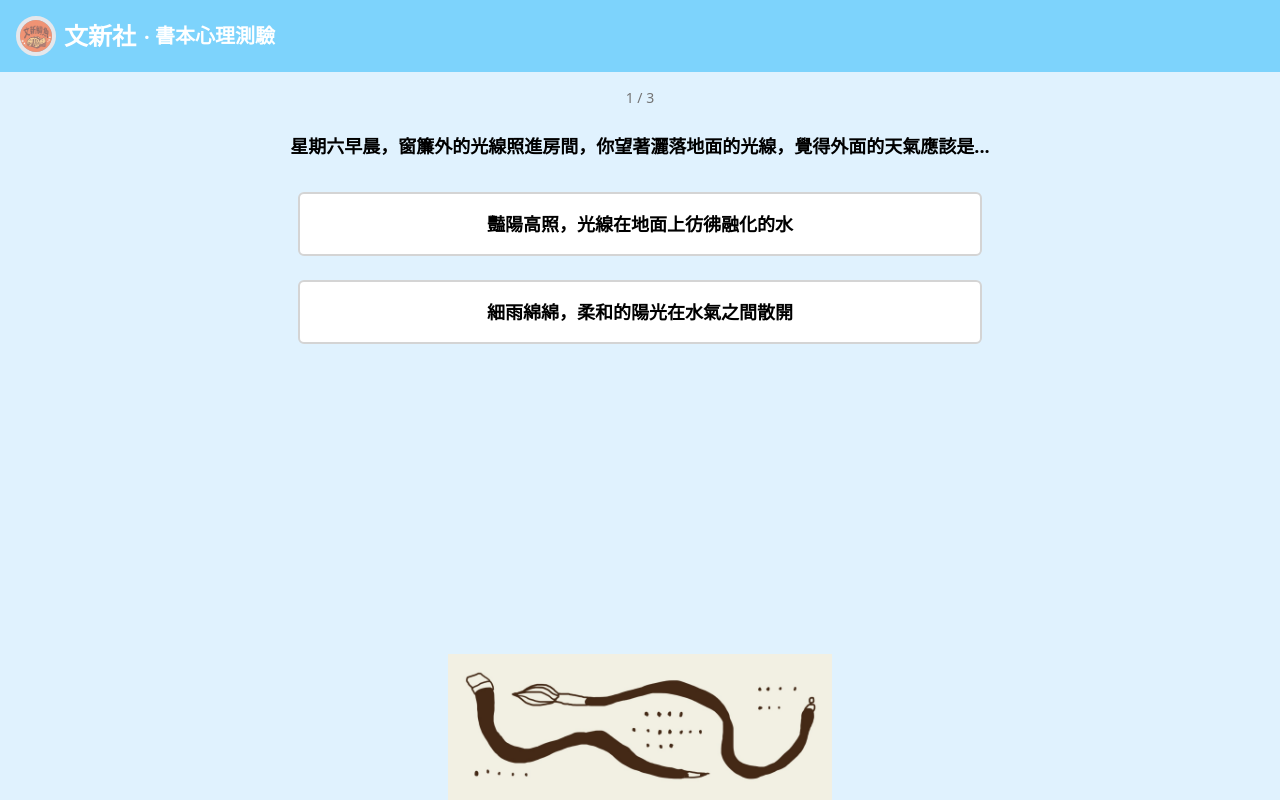
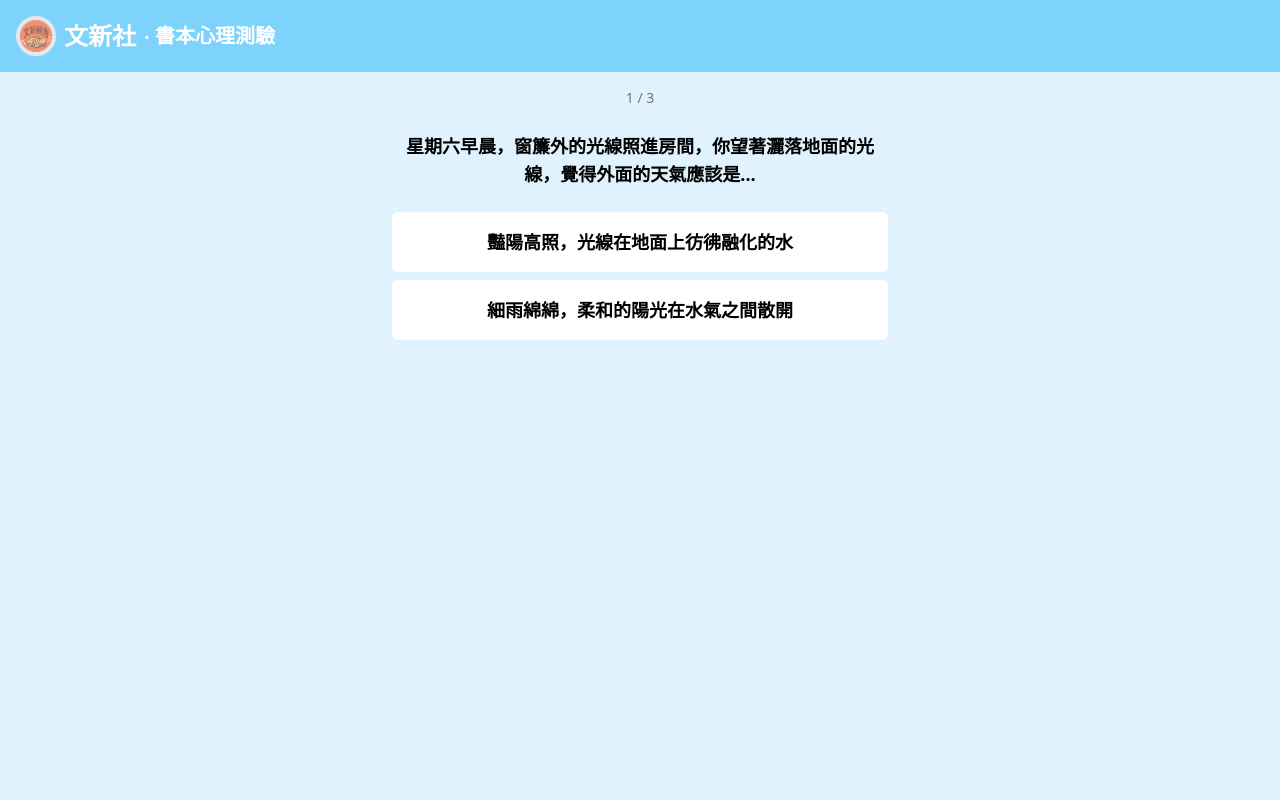
Before and after one commit to eesoymilk/lnmc-book-test, a SvelteKit app: page / in a window 1280 px wide. Built offline with nearby package versions, Linux system fonts and the light colour scheme; some icons are missing.

Commit message:
remove footer

```diff
--- a/src/app.html
+++ b/src/app.html
@@ -2,7 +2,7 @@
 <html lang="en">
 	<head>
 		<meta charset="utf-8" />
-		<link rel="icon" href="%sveltekit.assets%/favicon.png" />
+		<link rel="icon" href="%sveltekit.assets%/lnmc_logo.jpg" />
 		<meta name="viewport" content="width=device-width" />
 		%sveltekit.head%
 	</head>
--- a/src/routes/+layout.svelte
+++ b/src/routes/+layout.svelte
@@ -7,11 +7,11 @@
 <div class="overflow-hidden bg-sky-100 min-h-screen flex flex-col">
 	<Header />
 	<main
-		class="grow py-4 px-2 shrink basis-auto min-h-0 flex flex-col items-center justify-start mx-auto"
+		class="grow py-4 px-2 shrink basis-auto min-h-0 flex max-w-lg flex-col items-center justify-start mx-auto"
 	>
 		<slot />
 	</main>
-	<footer class="mt-auto">
+	<!-- <footer class="mt-auto">
 		<img class="mx-auto max-w-sm" src={lnmc} alt="lnmc" />
-	</footer>
+	</footer> -->
 </div>
--- a/src/routes/+page.ts
+++ b/src/routes/+page.ts
@@ -39,12 +39,12 @@ export const load: PageLoad = async (): Promise<BookTestData> => {
 				choices: [
 					{
 						label: 'A',
-						body: '提供好喝咖啡、環境明亮的咖啡廳',
+						body: '太詭異了，還是加緊腳步離開那裡',
 						bookIds: ['0010937927', '0010955357', '0010941981', '0010876131']
 					},
 					{
 						label: 'B',
-						body: '充滿懷舊氛圍、店員友善的小餐館',
+						body: '發生了什麼事，還是再觀察一下好',
 						bookIds: ['0010960353', '0010964032', '0010956474', '0010886823']
 					}
 				]
--- a/src/routes/ChoiceButton.svelte
+++ b/src/routes/ChoiceButton.svelte
@@ -1,6 +1,6 @@
 <button
 	on:click
-	class="p-4 m-2 cursor-pointer transition-all font-extrabold hover:shadow-lg hover:bg-sky-200 duration-500 rounded-md bg-white border-solid border-2 border-neutral-300"
+	class="p-4 cursor-pointer transition-all font-extrabold hover:shadow hover:bg-sky-200 duration-500 rounded-md bg-white border-solid border-neutral-300"
 >
 	<slot />
 </button>
```
Also changed, not shown: static/lnmc_logo.jpg (added).
